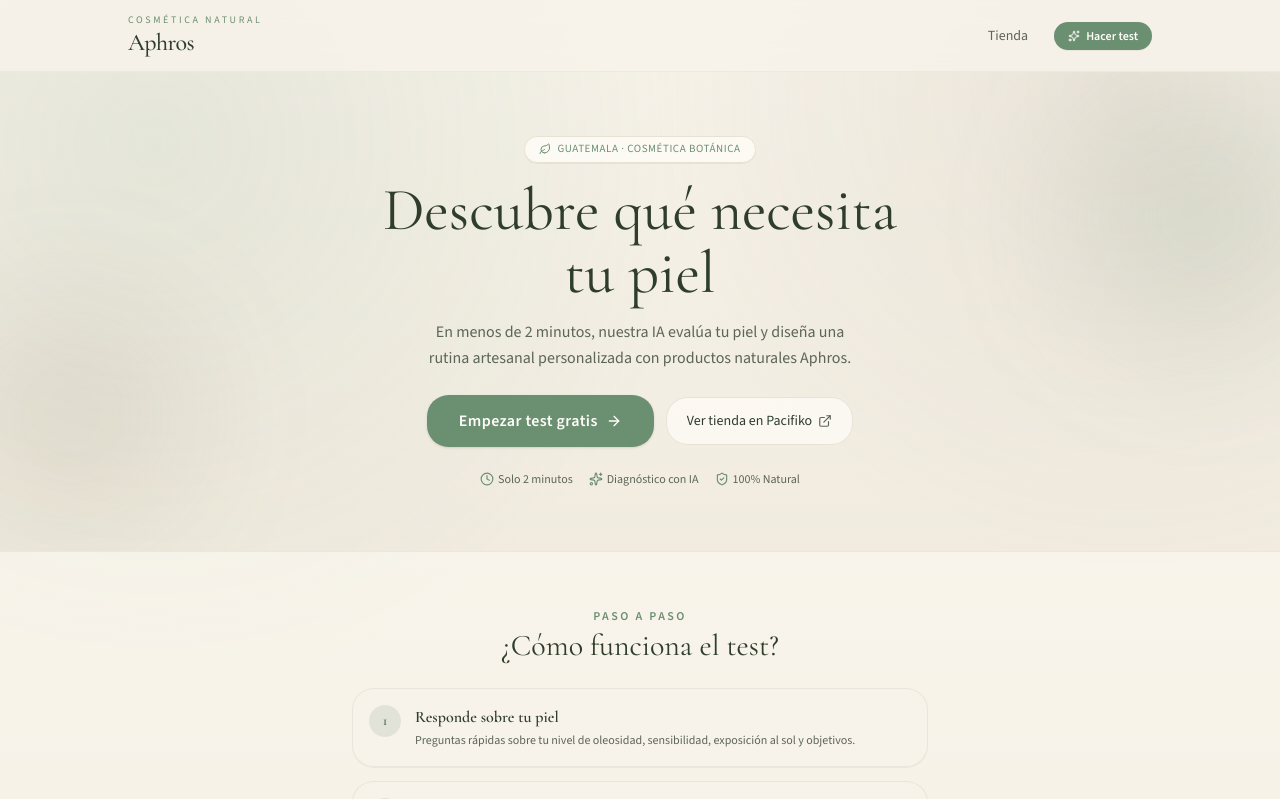
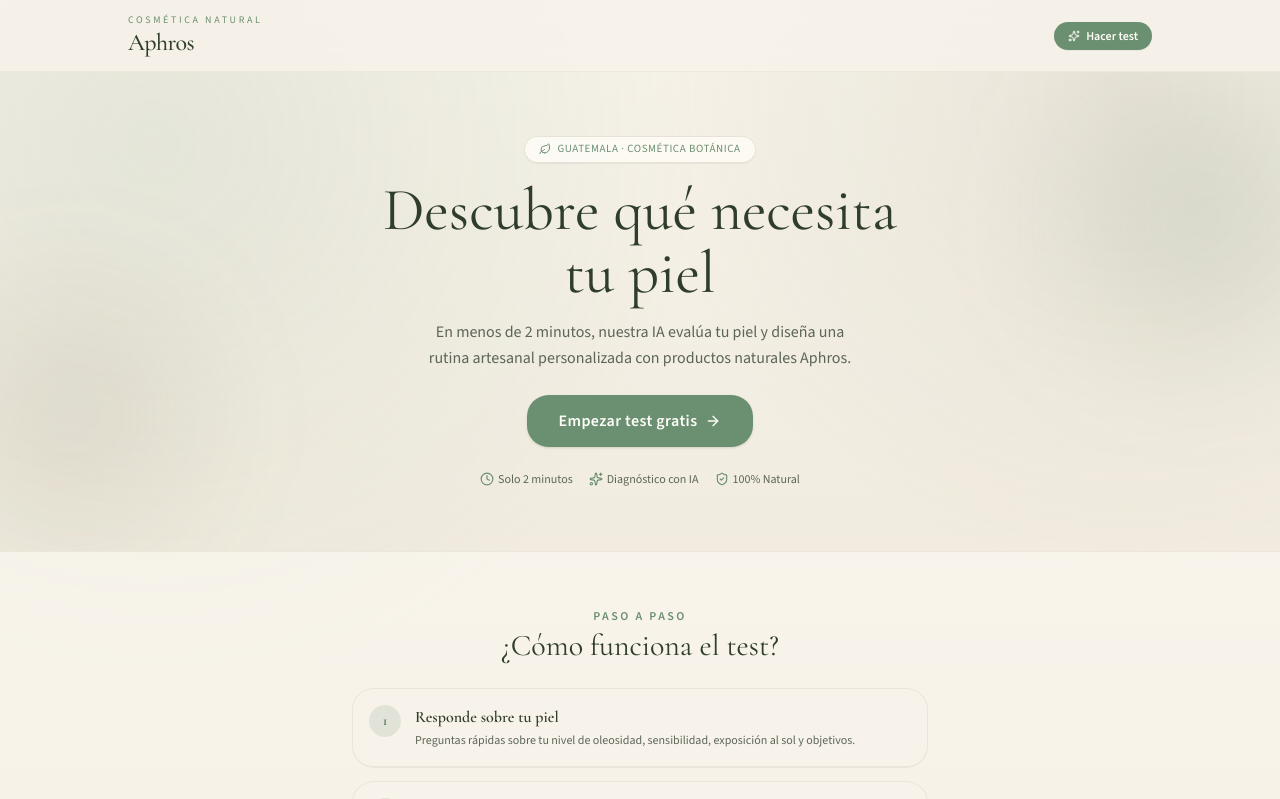
Before and after one commit to Kevin-Contreras/aphros, a Next.js app: page / in a window 1280 px wide. Shown: the top 799 px of the page. Built offline with nearby package versions, Linux system fonts and the light colour scheme.

Commit message:
fix: remover enlace de tienda y boton ver productos

```diff
--- a/src/app/page.tsx
+++ b/src/app/page.tsx
@@ -3,7 +3,6 @@ import {
   ArrowRightIcon,
   CheckCircle2Icon,
   ClockIcon,
-  ExternalLinkIcon,
   HeartIcon,
   LeafIcon,
   ShieldCheckIcon,
@@ -42,7 +41,7 @@ export default function HomePage() {
           </p>
 
           {/* CTAs */}
-          <div className="fade-up-delay mt-6 flex flex-col gap-3 sm:flex-row sm:items-center sm:justify-center">
+          <div className="fade-up-delay mt-6 flex justify-center">
             <Link
               href="/quiz"
               className="inline-flex h-13 w-full items-center justify-center gap-2 rounded-2xl bg-sage px-6 text-base font-semibold tracking-wide text-cream shadow-sm transition hover:bg-sage-dark active:scale-[0.98] sm:w-auto sm:px-8"
@@ -50,16 +49,6 @@ export default function HomePage() {
               <span>Empezar test gratis</span>
               <ArrowRightIcon className="size-4" />
             </Link>
-
-            <a
-              href="https://www.pacifiko.com/marketplace/aphros"
-              target="_blank"
-              rel="noreferrer"
-              className="inline-flex h-12 w-full items-center justify-center gap-1.5 rounded-2xl border border-sand bg-cream/70 px-5 text-sm font-medium text-forest transition hover:border-sage active:scale-[0.98] sm:w-auto"
-            >
-              <span>Ver tienda en Pacifiko</span>
-              <ExternalLinkIcon className="size-3.5 text-mist" />
-            </a>
           </div>
 
           {/* Mobile Trust Signals */}
--- a/src/components/SiteHeader.tsx
+++ b/src/components/SiteHeader.tsx
@@ -19,15 +19,6 @@ export function SiteHeader({ isQuiz = false }: SiteHeaderProps) {
         </Link>
 
         <nav className="flex items-center gap-2.5 sm:gap-4">
-          <a
-            href="https://www.pacifiko.com/marketplace/aphros"
-            target="_blank"
-            rel="noreferrer"
-            className="text-xs sm:text-sm font-medium text-mist hover:text-forest transition px-2.5 py-2 rounded-lg"
-          >
-            Tienda
-          </a>
-
           {!isQuiz ? (
             <Link
               href="/quiz"
```
